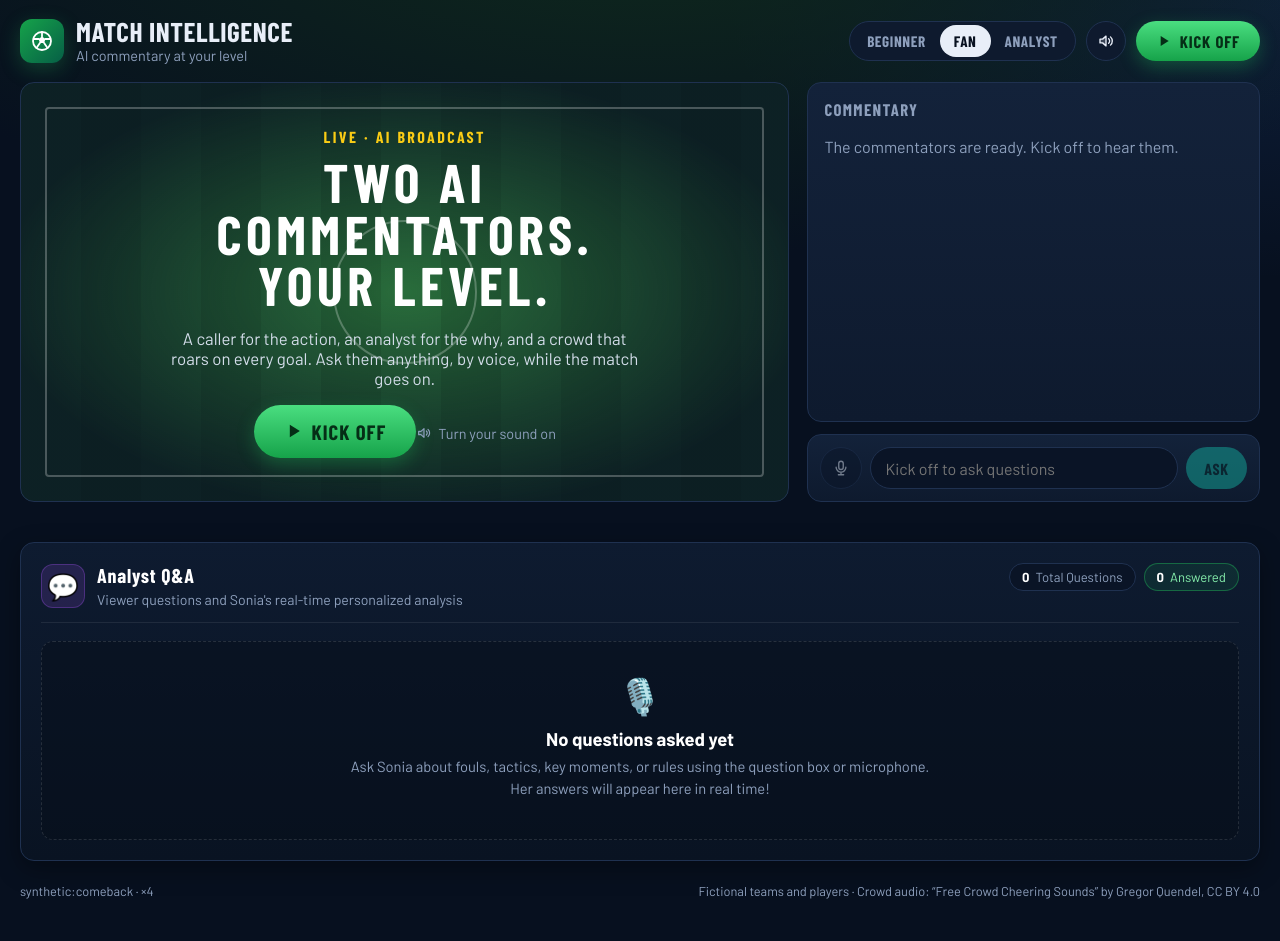
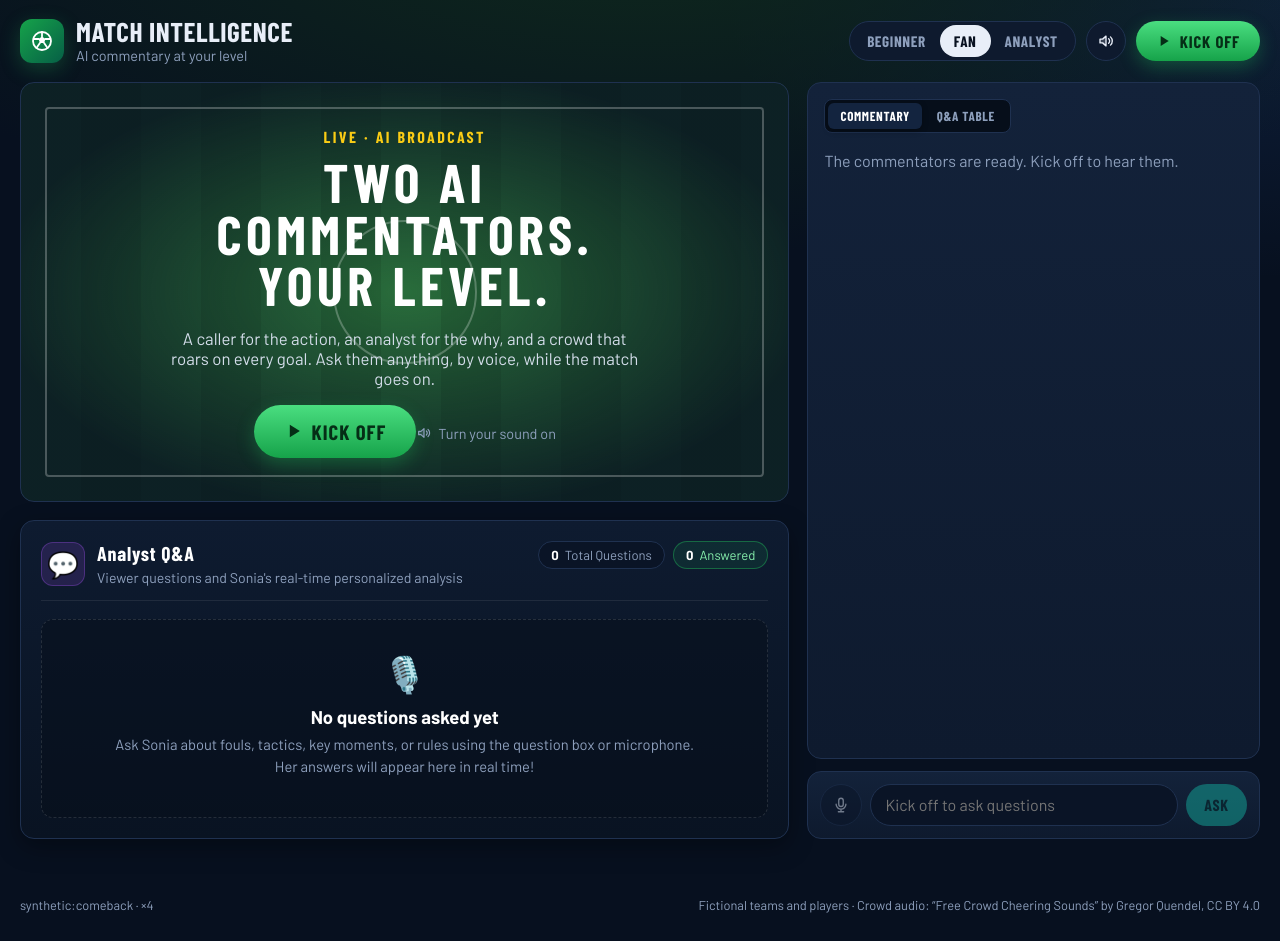
Before and after one commit to maayandotan/premier-league-hackathon, a React (Vite) app in the folder frontend/: page / in a window 1280 px wide. Built offline with nearby package versions, Linux system fonts and the light colour scheme; a web font is replaced by a local one.

Commit message:
feat(ui): display Q&A table directly in main stage and add sidebar Q&A tab

```diff
--- a/frontend/src/App.tsx
+++ b/frontend/src/App.tsx
@@ -68,8 +68,16 @@ export default function App() {
                 </div>
                 {stats && <MomentumBar stats={stats} />}
               </section>
+              <AnalystQATable
+                questions={questions}
+                lines={lines}
+                speakingId={speakingId}
+                onAsk={ask}
+                canAsk={canAsk}
+              />
             </>
           ) : (
+            <>
               <section className="card hero">
                 <div className="hero-text">
                   <span className="eyebrow">Live · AI broadcast</span>
@@ -80,6 +88,14 @@ export default function App() {
                   <p className="hint"><SpeakerIcon size={16} /> Turn your sound on</p>
                 </div>
               </section>
+              <AnalystQATable
+                questions={questions}
+                lines={lines}
+                speakingId={speakingId}
+                onAsk={ask}
+                canAsk={canAsk}
+              />
+            </>
           )}
         </div>
 
@@ -95,16 +111,6 @@ export default function App() {
             <EventTicker events={events} homeTeam={info.home.name} />
           </div>
         )}
-
-        <div className="qa-area">
-          <AnalystQATable
-            questions={questions}
-            lines={lines}
-            speakingId={speakingId}
-            onAsk={ask}
-            canAsk={canAsk}
-          />
-        </div>
       </main>
 
       <footer className="footer">
--- a/frontend/src/components/CommentaryFeed.tsx
+++ b/frontend/src/components/CommentaryFeed.tsx
@@ -1,3 +1,4 @@
+import { useState } from 'react'
 import type { CommentaryLine, ViewerQuestion } from '../match/types'
 
 const VOICES = {
@@ -8,27 +9,109 @@ const VOICES = {
 /**
  * The commentary as a live feed: newest on top, the line being spoken highlighted.
  * Viewer questions show as "You" bubbles until Sonia answers; her answer quotes the question.
+ * Also provides a toggle to view only Questions & Answers right in the sidebar.
  */
 export function CommentaryFeed({ lines, questions, speakingId }: {
   lines: CommentaryLine[]
   questions: ViewerQuestion[]
   speakingId: string | null
 }) {
+  const [tab, setTab] = useState<'feed' | 'qa'>('feed')
+
   const answered = new Set(lines.map((line) => line.reply_to).filter(Boolean))
   const pending = questions.filter((q) => !answered.has(q.id)).reverse()
   const byId = new Map(questions.map((q) => [q.id, q]))
 
+  // All Q&A pairs (questions + answers from Sonia)
+  const answersByQuestionId = new Map<string, CommentaryLine>()
+  for (const line of lines) {
+    if (line.reply_to) {
+      answersByQuestionId.set(line.reply_to, line)
+    }
+  }
+
+  const qaList = [...questions].reverse().map((q) => ({
+    question: q,
+    answer: answersByQuestionId.get(q.id),
+  }))
+
   return (
     <section className="card feed" aria-label="Commentary" aria-live="polite">
-      <h2>
-        Commentary
+      <div className="feed-header-row">
+        <div className="feed-tabs" role="tablist">
+          <button
+            type="button"
+            role="tab"
+            aria-selected={tab === 'feed'}
+            className={`feed-tab-btn ${tab === 'feed' ? 'active' : ''}`}
+            onClick={() => setTab('feed')}
+          >
+            Commentary
+          </button>
+          <button
+            type="button"
+            role="tab"
+            aria-selected={tab === 'qa'}
+            className={`feed-tab-btn ${tab === 'qa' ? 'active' : ''}`}
+            onClick={() => setTab('qa')}
+          >
+            Q&A Table {questions.length > 0 && <span className="feed-tab-badge">{questions.length}</span>}
+          </button>
+        </div>
+
         {speakingId && (
           <span className="on-air" aria-label="Speaking now">
             <span className="wave"><i /><i /><i /><i /></span> On air
           </span>
         )}
-      </h2>
-      {lines.length === 0 && pending.length === 0 ? (
+      </div>
+
+      {tab === 'qa' ? (
+        <div className="feed-qa-view">
+          {qaList.length === 0 ? (
+            <p className="empty">No questions asked yet. Ask Sonia below!</p>
+          ) : (
+            <ol className="feed-qa-list">
+              {qaList.map(({ question: q, answer }) => {
+                const isSpeaking = answer && answer.id === speakingId
+                return (
+                  <li key={q.id} className={`feed-qa-item ${answer ? 'answered' : 'pending'}`}>
+                    <div className="feed-qa-q">
+                      <span className="avatar you" aria-hidden="true">You</span>
+                      <div className="bubble">
+                        <div className="who">
+                          You <span className="role">· asked at {q.clock}</span>
+                          {!answer && <span className="qa-pill-pending">Thinking...</span>}
+                        </div>
+                        <p>{q.text}</p>
+                      </div>
+                    </div>
+
+                    {answer ? (
+                      <div className="feed-qa-a" data-speaking={isSpeaking}>
+                        <span className="avatar sonia" aria-hidden="true">S</span>
+                        <div className="bubble">
+                          <div className="who">
+                            Sonia <span className="role">· Answering you</span>
+                            <span className="level-tag">{answer.level}</span>
+                            {isSpeaking && <span className="qa-on-air-pill">On Air</span>}
+                          </div>
+                          <p>{answer.text}</p>
+                        </div>
+                      </div>
+                    ) : (
+                      <div className="feed-qa-waiting">
+                        <span className="qa-spinner" aria-hidden="true" />
+                        <span>Sonia is analyzing match data...</span>
+                      </div>
+                    )}
+                  </li>
+                )
+              })}
+            </ol>
+          )}
+        </div>
+      ) : lines.length === 0 && pending.length === 0 ? (
         <p className="empty">The commentators are ready. Kick off to hear them.</p>
       ) : (
         <ol>
--- a/frontend/src/index.css
+++ b/frontend/src/index.css
@@ -195,6 +195,123 @@ h1, h2 { font-family: var(--font-display); letter-spacing: 0.02em; margin: 0; }
 /* ---------- Commentary feed ---------- */
 .feed { height: 100%; display: flex; flex-direction: column; max-height: 760px; }
 .feed ol { list-style: none; margin: 0; padding: 0 4px 0 0; display: flex; flex-direction: column; gap: 10px; overflow-y: auto; }
+.feed-header-row {
+  display: flex;
+  align-items: center;
+  justify-content: space-between;
+  gap: 10px;
+  margin-bottom: 12px;
+}
+.feed-tabs {
+  display: inline-flex;
+  background: #060e1a;
+  padding: 3px;
+  border-radius: 8px;
+  border: 1px solid var(--line);
+  gap: 3px;
+}
+.feed-tab-btn {
+  background: transparent;
+  border: 0;
+  color: var(--muted);
+  font-family: var(--font-display);
+  font-weight: 700;
+  font-size: 0.82rem;
+  letter-spacing: 0.05em;
+  text-transform: uppercase;
+  padding: 5px 12px;
+  border-radius: 6px;
+  cursor: pointer;
+  transition: all 0.2s ease;
+  display: inline-flex;
+  align-items: center;
+  gap: 6px;
+}
+.feed-tab-btn:hover {
+  color: #fff;
+}
+.feed-tab-btn.active {
+  background: #13243f;
+  color: #fff;
+  box-shadow: 0 2px 6px rgba(0, 0, 0, 0.3);
+}
+.feed-tab-badge {
+  background: #a855f7;
+  color: #fff;
+  font-size: 0.7rem;
+  padding: 1px 6px;
+  border-radius: 999px;
+  font-weight: 800;
+}
+.feed-qa-view {
+  overflow-y: auto;
+  display: flex;
+  flex-direction: column;
+}
+.feed-qa-list {
+  list-style: none;
+  margin: 0;
+  padding: 0 4px 0 0;
+  display: flex;
+  flex-direction: column;
+  gap: 14px;
+}
+.feed-qa-item {
+  display: flex;
+  flex-direction: column;
+  gap: 6px;
+  padding: 10px;
+  background: rgba(10, 20, 38, 0.6);
+  border: 1px solid var(--line);
+  border-radius: 10px;
+  animation: slide-in 0.3s ease-out;
+}
+.feed-qa-item.answered {
+  border-left: 3px solid #14b8a6;
+}
+.feed-qa-item.pending {
+  border-left: 3px solid var(--away);
+}
+.feed-qa-q, .feed-qa-a {
+  display: grid;
+  grid-template-columns: 34px 1fr;
+  gap: 10px;
+  align-items: start;
+}
+.qa-pill-pending {
+  margin-left: auto;
+  font-size: 0.68rem;
+  color: #5eead4;
+  background: rgba(20, 184, 166, 0.15);
+  border: 1px solid rgba(20, 184, 166, 0.3);
+  padding: 1px 7px;
+  border-radius: 999px;
+  animation: pulse 1s ease-in-out infinite;
+}
+.qa-on-air-pill {
+  font-size: 0.65rem;
+  padding: 1px 6px;
+  border-radius: 999px;
+  background: rgba(244, 63, 94, 0.2);
+  color: #fda4af;
+  font-weight: 700;
+}
+.feed-qa-waiting {
+  display: flex;
+  align-items: center;
+  gap: 8px;
+  margin-left: 44px;
+  padding: 6px 10px;
+  font-size: 0.8rem;
+  color: #5eead4;
+  background: rgba(20, 184, 166, 0.08);
+  border-radius: 6px;
+  border: 1px dashed rgba(20, 184, 166, 0.3);
+}
+.feed-qa-a[data-speaking='true'] .bubble {
+  border-color: #a855f7;
+  box-shadow: 0 0 0 2px rgba(168, 85, 247, 0.25);
+}
 .on-air {
   display: inline-flex; align-items: center; gap: 6px; padding: 3px 10px; border-radius: 999px;
   background: rgba(244, 63, 94, 0.15); color: #fda4af; font-size: 0.8rem; letter-spacing: 0.08em;
```
Lines whose indentation alone changed are shown as unchanged.
